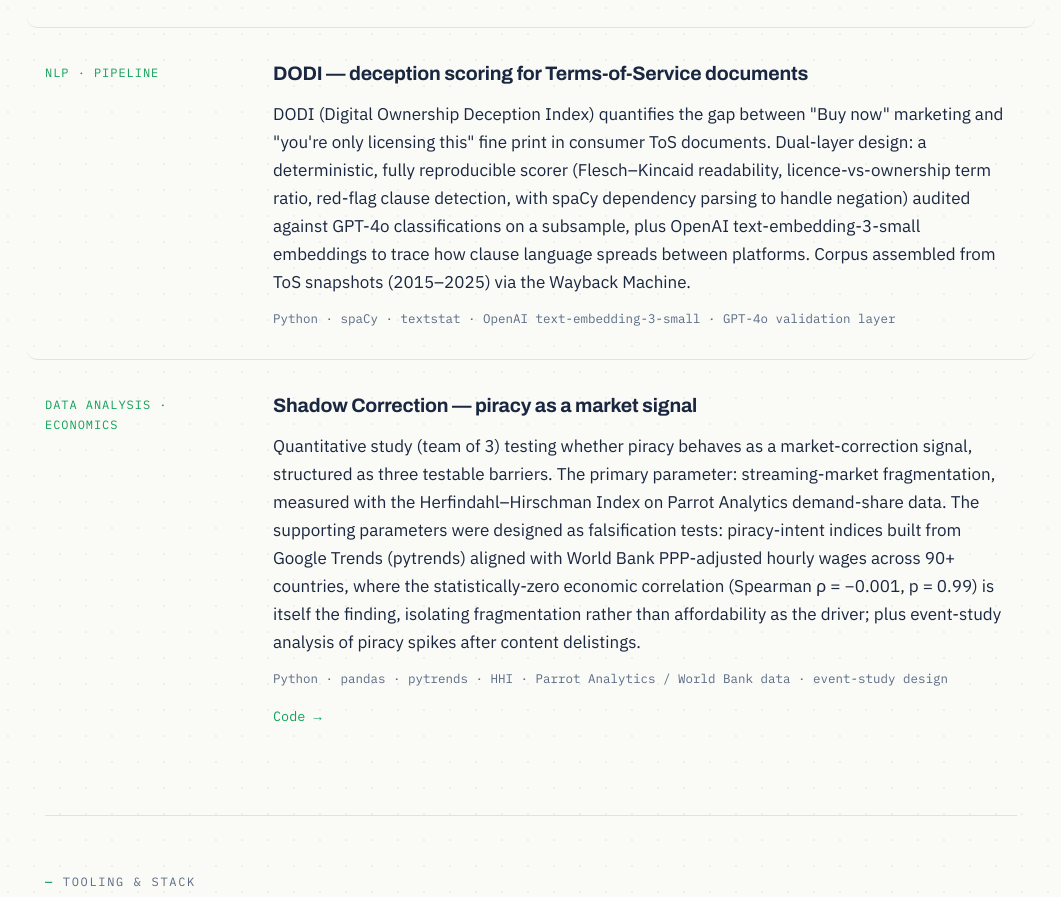
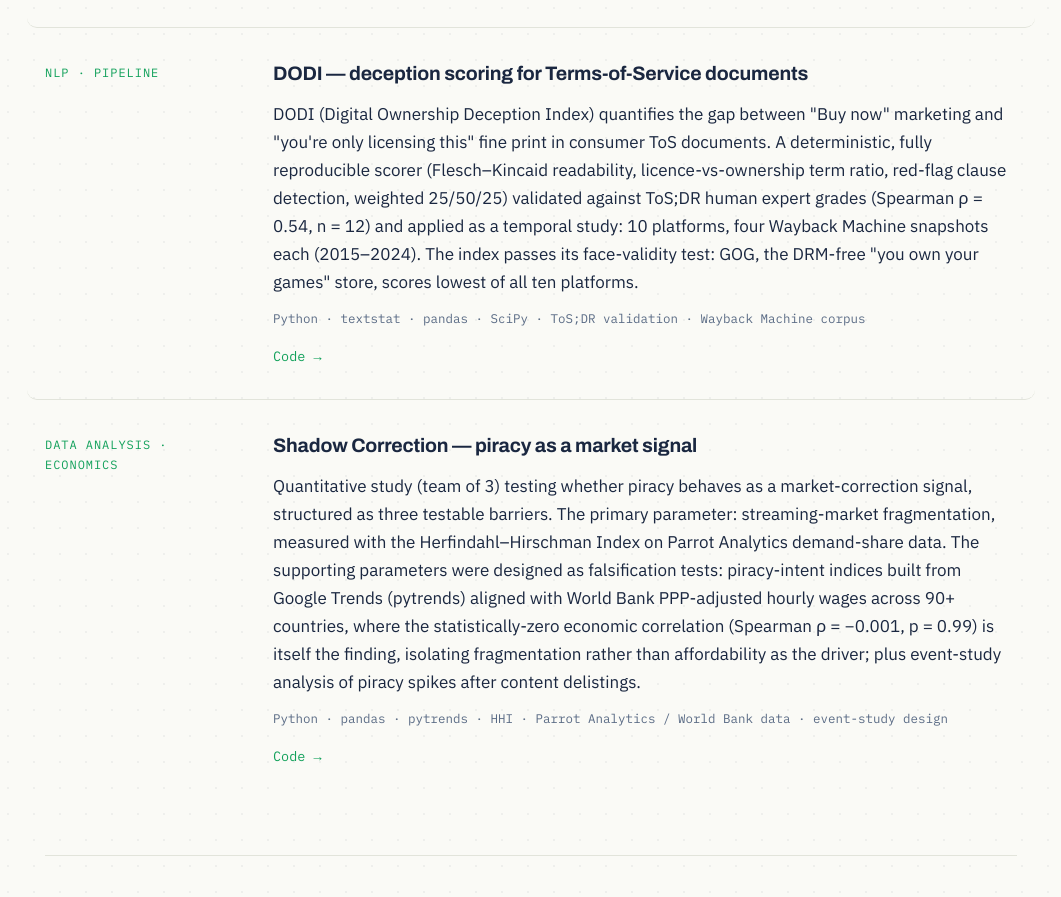
Before and after one commit to Axwolf13/axwolf13.github.io, a plain HTML site: page index.html in a window 1280 px wide. Shown: the part 2371-3268 px from the top of the page, without its empty margins (109-1170 px from the left). Drawn offline with Linux system fonts and the light colour scheme.

Commit message:
Ground DODI card in actual implementation, link repo

```diff
--- a/index.html
+++ b/index.html
@@ -151,9 +151,11 @@
         <div class="tag">NLP · Pipeline</div>
         <div>
           <h3>DODI — deception scoring for Terms-of-Service documents</h3>
-          <p>DODI (Digital Ownership Deception Index) quantifies the gap between "Buy now" marketing and "you're only licensing this" fine print in consumer ToS documents. Dual-layer design: a deterministic, fully reproducible scorer (Flesch–Kincaid readability, licence-vs-ownership term ratio, red-flag clause detection, with spaCy dependency parsing to handle negation) audited against GPT-4o classifications on a subsample, plus OpenAI text-embedding-3-small embeddings to trace how clause language spreads between platforms. Corpus assembled from ToS snapshots (2015–2025) via the Wayback Machine.</p>
-          <div class="stack">Python · spaCy · textstat · OpenAI text-embedding-3-small · GPT-4o validation layer</div>
-          <!-- TODO: repo link -->
+          <p>DODI (Digital Ownership Deception Index) quantifies the gap between "Buy now" marketing and "you're only licensing this" fine print in consumer ToS documents. A deterministic, fully reproducible scorer (Flesch–Kincaid readability, licence-vs-ownership term ratio, red-flag clause detection, weighted 25/50/25) validated against ToS;DR human expert grades (Spearman ρ = 0.54, n = 12) and applied as a temporal study: 10 platforms, four Wayback Machine snapshots each (2015–2024). The index passes its face-validity test: GOG, the DRM-free "you own your games" store, scores lowest of all ten platforms.</p>
+          <div class="stack">Python · textstat · pandas · SciPy · ToS;DR validation · Wayback Machine corpus</div>
+          <div class="links">
+            <a class="textlink" href="https://github.com/Axwolf13/dodi-analysis" target="_blank" rel="noopener">Code →</a>
+          </div>
         </div>
       </div>
 
```
